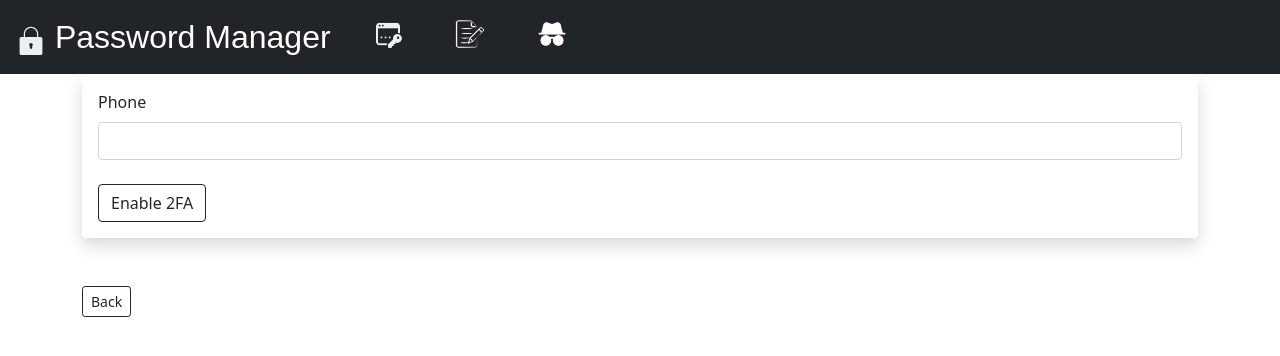
After one commit to Venkateshvenki404224/password_manager, a Flask app: page /enable_2fa in a window 1280 px wide. The commit adds this page. Shown: the top 356 px of the page. Run offline with Flask 2, Linux system fonts and the light colour scheme; a user stored in the database is signed in; some libraries are stand-ins or nearby versions.

Commit message:
Added 2FA

```diff
--- a/Flask-Web-App-Tutorial/main.py
+++ b/Flask-Web-App-Tutorial/main.py
@@ -1,6 +1,5 @@
 from website import create_app
 
 app = create_app()
-
 if __name__ == '__main__':
     app.run(debug=True)
--- a/Flask-Web-App-Tutorial/website/models.py
+++ b/Flask-Web-App-Tutorial/website/models.py
@@ -26,6 +26,8 @@ class User(db.Model, UserMixin):
     password = db.Column(db.String(150), nullable=False)
     first_name = db.Column(db.String(150), nullable=False)
     date_added = db.Column(db.DateTime(timezone=True), default=func.now())
-    phone_no = db.Column(db.Integer, nullable=False, unique=True)
+    phone_no = db.Column(db.String(16), unique=True)
     notes = db.relationship('Note')
     pass_list = db.relationship('PassList')
+    def two_factor_enabled(self):
+        return self.phone_no is not None
--- /dev/null
+++ b/Flask-Web-App-Tutorial/website/templates/enable2fa.html
@@ -0,0 +1,19 @@
+{% extends "base.html" %} {% block title %}Home{% endblock %} {% block content
+%}
+
+<div class="shadow p-3 mb-5 bg-body rounded">
+	<form method="POST">
+		{{ form.hidden_tag() }}
+
+		{{ form.verification_phone.label(class="form-label") }}
+
+		{{ form.verification_phone(class="form-control") }}
+		<br/>
+
+		{{ form.submit(class="btn btn-outline-dark ") }}
+	</form>
+
+
+</div>
+<a href="{{ url_for('views.home') }}" class="btn btn-outline-dark btn-sm" id="edit" >Back</a>
+{% endblock %}
--- a/Flask-Web-App-Tutorial/website/templates/home.html
+++ b/Flask-Web-App-Tutorial/website/templates/home.html
@@ -20,6 +20,11 @@
     <strong>Date joined:</strong>
         {{ user.date_added }}</p>
     <a href="{{ url_for('auth.index') }}" class="btn btn-outline-danger btn-sm">Logout</a>
+    {% if not user.two_factor_enabled() %}
+    <p><a href="/enable_2fa">Enable two-factor authentication</a></p>
+    {% else %}
+    <p><a href="#">Disable two-factor authentication</a></p>
+    {% endif %}
   </div>
 </div>
 
--- a/Flask-Web-App-Tutorial/website/views.py
+++ b/Flask-Web-App-Tutorial/website/views.py
@@ -1,5 +1,6 @@
-from flask import Blueprint, render_template, request, flash, jsonify, redirect, url_for
-from flask_login import login_required, current_user
+from flask import Blueprint, render_template, request, flash, jsonify, redirect, url_for, session
+from flask_login import login_required, current_user, login_user
+from .auth import get_otp, check_otp
 from .models import Note, User
 from . import db
 from .models import PassList
@@ -7,13 +8,14 @@ import requests
 import hashlib
 from flask_wtf import FlaskForm
 from wtforms import StringField, SubmitField
-from wtforms.validators import DataRequired
+from wtforms.validators import DataRequired, ValidationError
 from wtforms.widgets import TextArea
+import phonenumbers
 
 views = Blueprint('views', __name__)
 
 
-#Adding Notes
+# Adding Notes
 
 @views.route('/add-notes', methods=['GET', 'POST'])
 @login_required
@@ -34,7 +36,7 @@ def add_notes():
     return render_template("add_note.html", user=current_user)
 
 
-#Displaying the notes
+# Displaying the notes
 
 @views.route('/notes', methods=['GET', 'POST'])
 @login_required
@@ -43,8 +45,7 @@ def notes():
     return render_template("notes.html", notes=notes, user=current_user)
 
 
-
-#Displaying Single Notes in a page
+# Displaying Single Notes in a page
 
 @views.route('/notes/<int:id>', methods=['GET', 'POST'])
 @login_required
@@ -53,8 +54,7 @@ def note(id):
     return render_template('note.html', note_id=note_id, user=current_user)
 
 
-
-#Editing the Notes
+# Editing the Notes
 
 @views.route('/notes/edit/<int:id>', methods=['GET', 'POST'])
 @login_required
@@ -73,8 +73,7 @@ def edit_note(id):
     return render_template('edit_note.html', form=form, user=current_user)
 
 
-
-#Deleting the Notes
+# Deleting the Notes
 
 @views.route('/notes/delete/<int:id>', methods=['GET', 'POST'])
 @login_required
@@ -92,7 +91,7 @@ def delete_note(id):
         return render_template("notes.html", notes=notes, user=current_user)
 
 
-#Adding Password
+# Adding Password
 
 @views.route('/addpass', methods=['GET', 'POST'])
 @login_required
@@ -117,16 +116,16 @@ def addpass():
     return render_template("addpass.html", user=current_user)
 
 
-#Displaying the Passwords
+# Displaying the Passwords
 
 @views.route('/password')
 @login_required
 def password():
     Password = PassList.query.order_by(PassList.date)
-    return render_template("password.html", user=current_user,Password=Password)
+    return render_template("password.html", user=current_user, Password=Password)
 
 
-#Updating the Passwords
+# Updating the Passwords
 
 @views.route('/password/update/<int:id>', methods=['GET', 'POST'])
 @login_required
@@ -148,10 +147,9 @@ def update(id):
         return render_template("update.html", name_to_update=name_to_update, user=current_user)
 
 
+# Deleting PassWords
 
-#Deleting PassWords
-
-@views.route('/password/delete/<int:id>',methods=['GET','POST'])
+@views.route('/password/delete/<int:id>', methods=['GET', 'POST'])
 @login_required
 def delete_password(id):
     password_id = PassList.query.get_or_404(id)
@@ -167,8 +165,7 @@ def delete_password(id):
         return redirect(url_for('views.password'))
 
 
-
-#Checking the Passwords
+# Checking the Passwords
 
 @views.route('/check', methods=['GET', 'POST'])
 @login_required
@@ -194,9 +191,6 @@ def check():
         else:
             flash("You password is safe!", category='success')
     return render_template("check.html", user=current_user)
-
-
-
 
 
 # @views.route('/delete', methods=['POST'])
@@ -233,10 +227,93 @@ def page_not_found(e):
 @login_required
 def home():
     all_data = User.query.all()
-    return render_template("home.html",user=current_user,users=all_data)
+    return render_template("home.html", user=current_user, users=all_data)
 
 
 class PostForm(FlaskForm):
     title = StringField("Title", validators=[DataRequired()])
     data = StringField("Data", validators=[DataRequired()], widget=TextArea())
     submit = SubmitField("Submit")
+
+
+class Enable2faForm(FlaskForm):
+    verification_phone = StringField('Phone', validators=[DataRequired()])
+    submit = SubmitField('Enable 2FA')
+
+    def validate_verification_phone(self, verification_phone):
+        try:
+            p = phonenumbers.parse(verification_phone.data)
+            if not phonenumbers.is_valid_number(p):
+                raise ValueError()
+        except (phonenumbers.phonenumberutil.NumberParseException, ValueError):
+            flash("Invalid Phone Number!", category='error')
+
+
+@views.route('/enable_2fa', methods=['GET', 'POST'])
+@login_required
+def enable_2fa():
+    form = Enable2faForm()
+    if form.validate_on_submit():
+        session['phone'] = form.verification_phone.data
+        get_otp(session['phone'])
+        return redirect(url_for('views.verify_2fa'))
+    return render_template('enable2fa.html', form=form,user=current_user)
+
+
+class Confirm2faForm(FlaskForm):
+    token = StringField('Token')
+    submit = SubmitField('Verify')
+
+@views.route('/verify_2fa', methods=['GET', 'POST'])
+def verify_2fa():
+    form = Confirm2faForm()
+    if form.validate_on_submit():
+        phone = session['phone']
+        if check_otp(phone, form.token.data):
+            del session['phone']
+            if current_user.is_authenticated:
+                current_user.phone_no = phone
+                db.session.commit()
+                flash('Two-factor authentication is now enabled')
+                return redirect(url_for('views.home'))
+            else:
+                username = session['username']
+                del session['username']
+                user = User.query.filter_by(email=username).first()
+                login_user(user,remember=True)
+                return render_template('home.html',user=current_user)
+        flash("Invalid OTP",category='error')
+    return render_template('verify_2fa.html', form=form,user=current_user)
+
+
+
+class Disable2faForm(FlaskForm):
+    submit = SubmitField('Disable 2FA')
+
+# account_sid = 'AC7b95626d9c0425256da8a60c0397b84f'
+# auth_token = 'fd9e1a2515c83fa94b68826213fdd435'
+# client = Client(account_sid, auth_token)
+#
+# @views.route('/otp',methods=['GET', 'POST'])
+# @login_required
+# def sendotp():
+#     if request.method == "POST":
+#         code = request.form.get('password')
+#         verification = client.verify \
+#                          .v2 \
+#                          .services('VA625923c6e9316be176a7075a28190c38') \
+#                          .verifications \
+#                          .create(to='+918073088890', channel='sms')
+#     return render_template("enable2fa.html",user=current_user)
+#
+#
+# @views.route('/verify')
+# @login_required
+# def verify(code):
+#     if request.method == "POST":
+#         verification_check = client.verify \
+#                                .v2 \
+#                                .services('VA625923c6e9316be176a7075a28190c38') \
+#                                .verification_checks \
+#                                .create(to='+918073088890', code=code)
+#     return render_template("enable2fa.html",user=current_user)
```
Also changed, not shown: Flask-Web-App-Tutorial/website/auth.py (+43 -9 lines), Flask-Web-App-Tutorial/website/templates/sign_up.html (+0 -10 lines), Flask-Web-App-Tutorial/website/templates/test.py (added, +11 -0 lines), Flask-Web-App-Tutorial/website/templates/verify_2fa.html (added, +19 -0 lines), Flask-Web-App-Tutorial/website/database.db.
